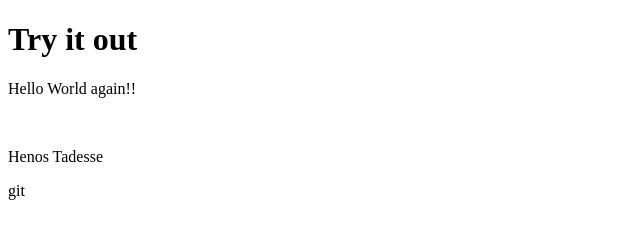
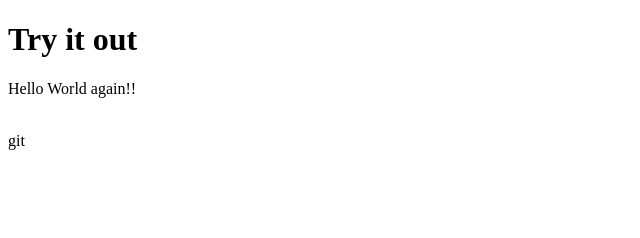
Before and after one commit to Henos811/vscode-git, a plain HTML site: page index.html in a window 1280 px wide. Shown: the whole page, without its empty margins (0-640 px from the left). Drawn offline with Linux system fonts and the light colour scheme.

Commit message:
delete name

```diff
--- a/index.html
+++ b/index.html
@@ -10,6 +10,6 @@
     <h1>Try it out</h1>
     <p>Hello World again!!</p>
     <br>
-    <p>Henos Tadesse</p>
+
 </body>
 </html>git
```
